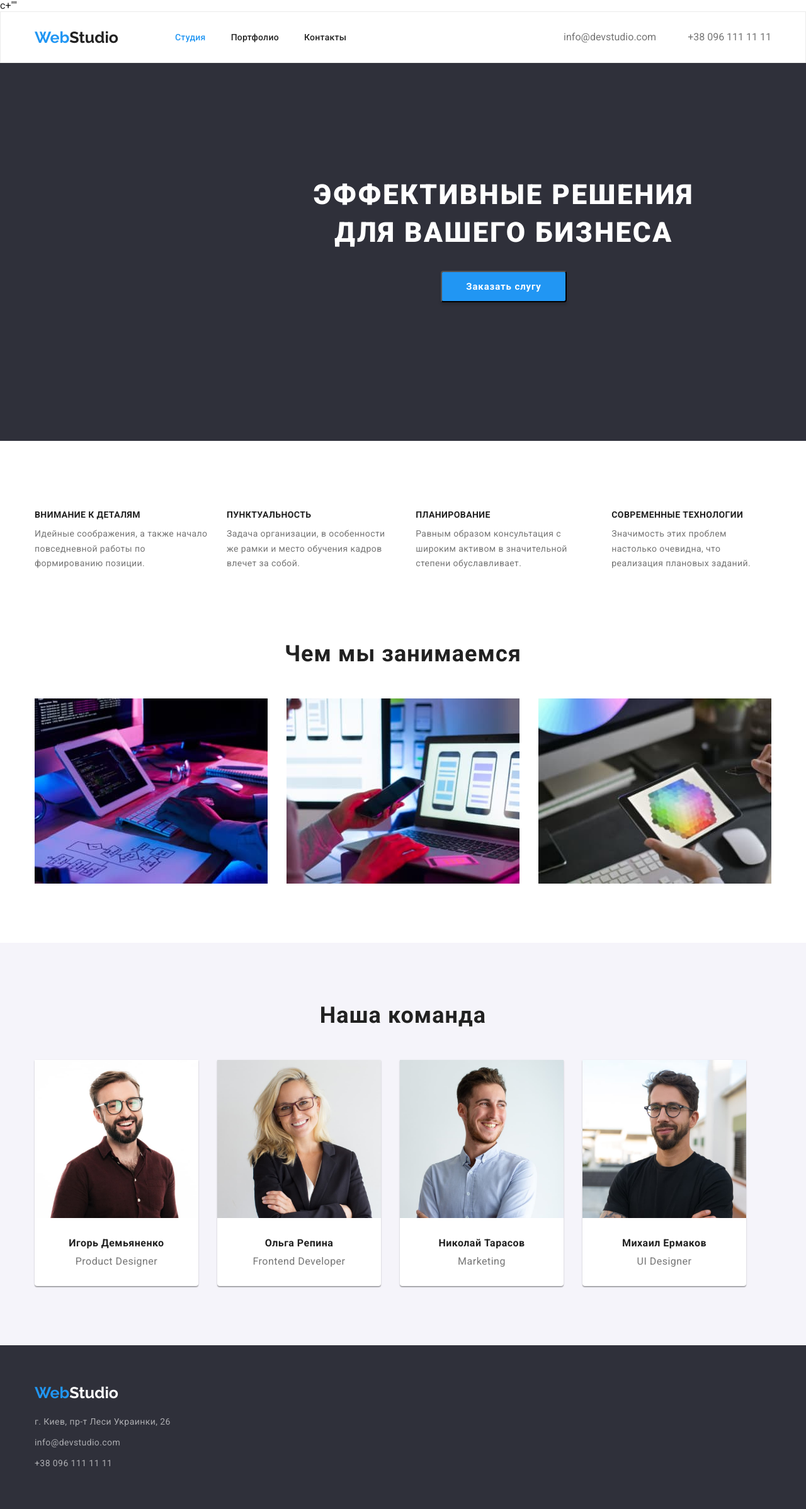
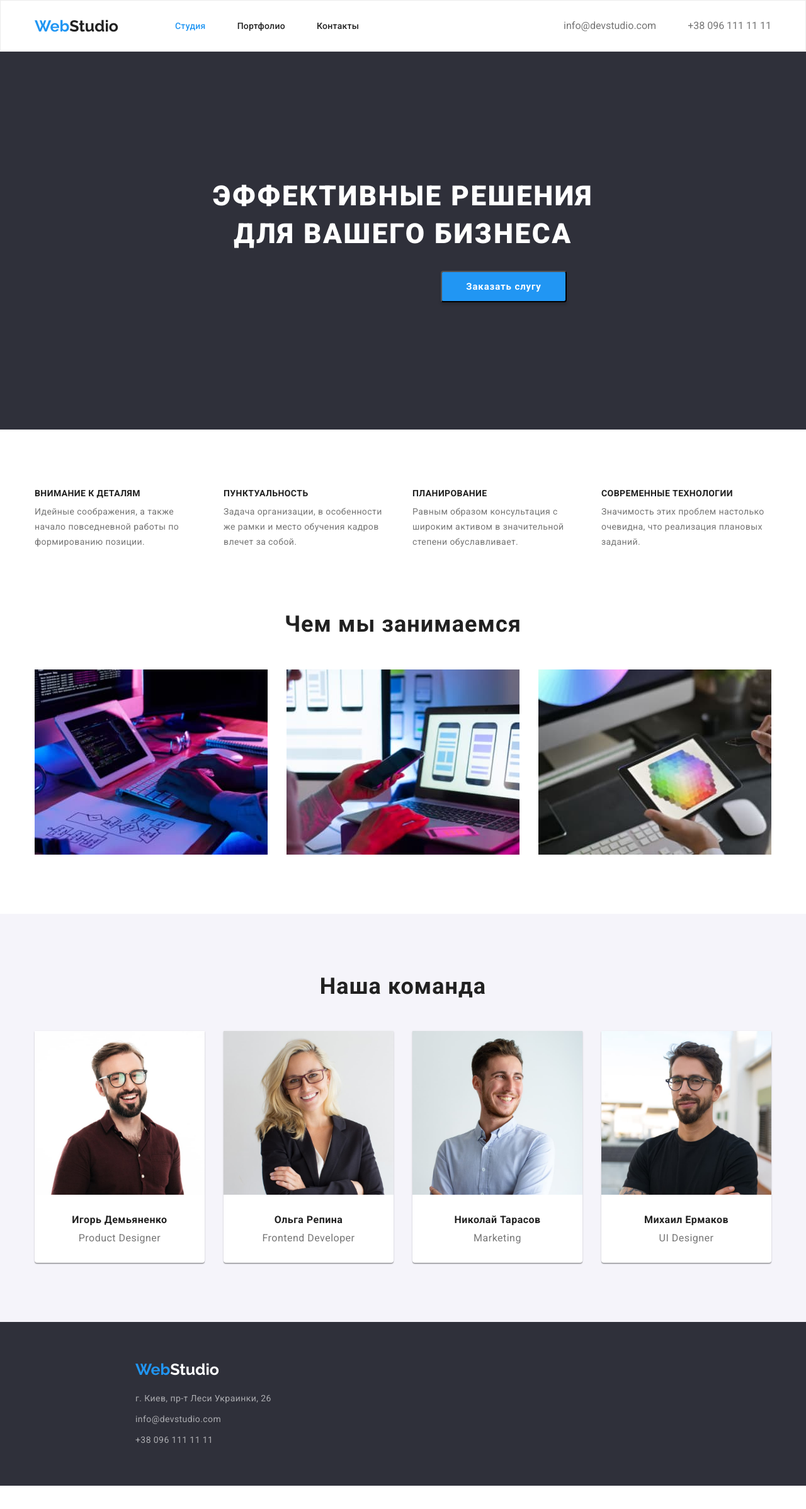
Before and after one commit to Finkons/goit-markup-hw-03, a plain HTML site: page index.html in a window 1280 px wide. Shown: the whole page at 63% size. After the commit the page ends 2359 px from the top, so only its background shows below. Drawn offline with Linux system fonts and the light colour scheme.

```diff
--- a/CSS/styles.css
+++ b/CSS/styles.css
@@ -28,6 +28,7 @@
 ul {
   list-style: none;
   padding: 0;
+  margin: 0;
 }
 a {
   text-decoration: none;
@@ -67,19 +68,18 @@
 .header-nav {
   display: flex;
   align-items: center;
+  height: 80px;
 }
 
 .header-nav-list {
   display: flex;
   margin-left: 90px;
 }
-.header-nav-list .item + .item {
-  margin-left: 40px;
+.header-nav-list .item:nth-child(-n + 2) {
+  margin-right: 50px;
 }
 .header-nav .link {
   display: block;
-  padding-top: 32px;
-  padding-bottom: 32px;
 }
 
 .logo {
@@ -101,6 +101,9 @@
   font-size: 14px;
   line-height: 16px;
   letter-spacing: 0.02em;
+  display: block;
+  padding-top: 32px;
+  padding-bottom: 32px;
 }
 .header-nav .link {
   color: var(--primary-text-color);
@@ -149,35 +152,29 @@
   height: 600px;
   background: var(--background-gray);
   text-align: center;
-  box-sizing: border-box;
+  padding: 200px 0;
+  margin: 0 auto;
 }
-.hero .hero-titel {
-  position: absolute;
+.hero-titel {
+  display: block;
   width: 696px;
   height: 120px;
-  left: 452px;
-  top: 280px;
-  right: 452px;
-  margin: auto;
   font-family: Roboto;
   font-weight: 900;
   font-size: 44px;
   line-height: 1.36;
-  margin-top: 0;
-  margin-bottom: 30px;
-
-  text-align: center;
   letter-spacing: 0.06em;
   text-transform: uppercase;
+  margin: 0 auto;
 
-  color: var(--primary-color-white);
+  color: #ffffff;
 }
-
 .hero-button {
   display: inline-block;
   padding: 10px, 32px;
   cursor: pointer;
 
+  margin: 0 auto;
   position: absolute;
   width: 200px;
   height: 50px;
@@ -197,10 +194,9 @@
 /* ------------------------------feature------------------------------ */
 .feature {
   display: flex;
-  justify-content: space-between;
 }
-.feature .item + .item {
-  margin-left: 30px;
+.feature .item:nth-child(-n + 3) {
+  margin-right: 30px;
 }
 .feature .feature-title {
   font-weight: bold;
@@ -212,10 +208,14 @@
   margin-bottom: 10px;
 }
 .feature-paragraph {
+  width: 270px;
+  height: 75px;
+
   font-size: 14px;
-  line-height: 1.7;
+  line-height: 1.71;
   letter-spacing: 0.03em;
-  color: var(--title-text-color);
+
+  color: #757575;
 }
 /*------------------------what are we doing-----------------------------*/
 .work-img {
@@ -239,8 +239,8 @@
   display: flex;
   margin-bottom: 0;
 }
-.team-flex .item + .item {
-  margin-left: 30px;
+.team-flex .item:nth-child(-n + 3) {
+  margin-right: 30px;
 }
 
 .team-flex .item {
@@ -284,8 +284,8 @@
   margin-top: 0;
 }
 .footer .logo {
-  padding-top: 60px;
-  padding-bottom: 20px;
+  padding: 0;
+  margin-bottom: 20px;
 }
 .logo-footer {
   color: var(--primary-color-white);
@@ -293,19 +293,18 @@
 .footer {
   max-width: 1600px;
   background: var(--background-gray);
+  padding-left: 215px;
+  padding-top: 60px;
+  padding-bottom: 60px;
 }
 .address-item {
   font-size: 14px;
   line-height: 1.71;
   letter-spacing: 0.03em;
 }
-.address-list:last-of-type {
-  padding-bottom: 60px;
-  margin-bottom: 0;
-}
 
 .address-item:nth-child(-n + 2) {
-  padding-bottom: 9px;
+  margin-bottom: 9px;
 }
 .address-link {
   color: rgba(255, 255, 255, 0.6);
@@ -331,8 +330,8 @@
 }
 /* ------------------------------portfolio-------------------------------- */
 
-.port-button-list .item + .item {
-  margin-left: 8px;
+.port-button-list .item:nth-child(-n + 4) {
+  margin-right: 8px;
 }
 .port-button-list {
   display: flex;
@@ -340,10 +339,14 @@
   margin-top: 0;
   margin-bottom: 50px;
 }
+.gallery-element .link {
+  display: block;
+}
 
 .port-gallery {
   display: flex;
   flex-wrap: wrap;
+  margin-top: 0;
 }
 .card-title {
   height: 110px;
--- a/index.html
+++ b/index.html
@@ -16,11 +16,10 @@
   </head>
 
   <body>
-    c+""
     <!-- header -->
     <header class="header">
+      <div class="header-box container">
         <!-- nav -->
-      <div class="header-box container">
         <nav class="header-nav">
           <a href="./index.html" class="logo">Web<span class="logo-studio">Studio</span></a>
 
@@ -44,8 +43,10 @@
     <main>
       <!-- hero -->
       <section class="hero">
+        <div class="hero-box">
           <h1 class="hero-titel">Эффективные решения для вашего бизнеса</h1>
           <button type="button" class="hero-button">Заказать слугу</button>
+        </div>
       </section>
       <!-- feature -->
       <section class="section">
@@ -102,22 +103,22 @@
           <h2 class="section-title">Наша команда</h2>
           <ul class="team-flex">
             <li class="item">
-              <img src="./images/img4.jpeg" width="260" height="270" alt="Product Designer" />
+              <img src="./images/img4.jpeg" width="270" height="260" alt="Product Designer" />
               <h3 class="team-title">Игорь Демьяненко</h3>
               <p class="team-paragraph">Product Designer</p>
             </li>
             <li class="item">
-              <img src="./images/img5.jpeg" width="260" height="270" alt="Frontend Developer" />
+              <img src="./images/img5.jpeg" width="270" height="260" alt="Frontend Developer" />
               <h3 class="team-title">Ольга Репина</h3>
               <p class="team-paragraph">Frontend Developer</p>
             </li>
             <li class="item">
-              <img src="./images/img6.jpeg" width="260" height="270" alt="Marketing" />
+              <img src="./images/img6.jpeg" width="270" height="260" alt="Marketing" />
               <h3 class="team-title">Николай Тарасов</h3>
               <p class="team-paragraph">Marketing</p>
             </li>
             <li class="item">
-              <img src="./images/img7.jpeg" width="260" height="270" alt="UI Designer" />
+              <img src="./images/img7.jpeg" width="270" height="260" alt="UI Designer" />
               <h3 class="team-title">Михаил Ермаков</h3>
               <p class="team-paragraph">UI Designer</p>
             </li>
@@ -127,8 +128,9 @@
     </main>
     <!-- footer -->
     <footer class="footer">
-      <a href="./index.html" class="logo container">Web<span class="logo-footer">Studio</span></a>
-      <address class="footer-address container">
+      <div class="footer-box">
+        <a href="./index.html" class="logo">Web<span class="logo-footer">Studio</span></a>
+        <address class="footer-address">
           <ul class="address-list">
             <li class="address-item">
               <a class="address-link" href="https://goo.gl/maps/UodMiLkkmao1nxag8">
@@ -143,6 +145,7 @@
             </li>
           </ul>
         </address>
+      </div>
     </footer>
   </body>
 </html>
```
Also changed, not shown: portfolio.html (+34 -8 lines). Lines whose indentation alone changed are shown as unchanged.
